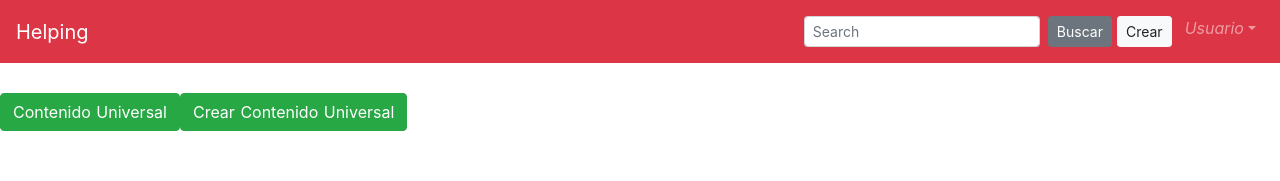
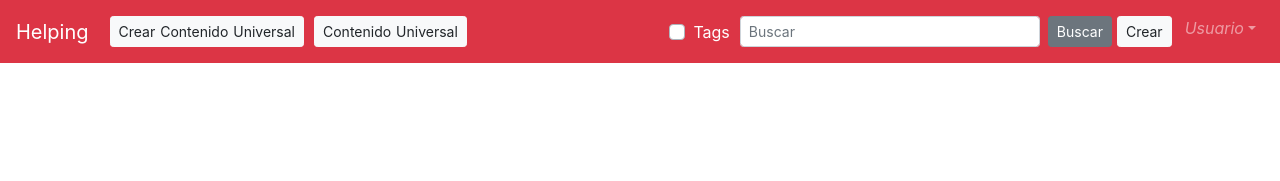
Before and after one commit to Yandall/help-ing, a Nuxt app in the folder Frontend/: page /home in a window 1280 px wide. Shown: the top 181 px of the page. Built offline with nearby package versions, Linux system fonts and the light colour scheme; no server answers.

Commit message:
Buscador listo

```diff
--- a/Frontend/pages/createPost.vue
+++ b/Frontend/pages/createPost.vue
@@ -112,7 +112,6 @@
 
 <style scoped>
 .container {
-  margin: 0 auto;
   padding: 3em 5em 1em 5em;
   min-height: 50vh;
   display: block;
--- a/Frontend/pages/home.vue
+++ b/Frontend/pages/home.vue
@@ -6,12 +6,37 @@
       <b-navbar-toggle target="nav-collapse"></b-navbar-toggle>
 
       <b-collapse id="nav-collapse" is-nav>
+        <b-navbar-nav>
+          <b-button
+            variant="light"
+            size="sm"
+            v-if="mod"
+            style="margin-inline: 5px"
+            :to="{ name: 'createUC' }"
+          >Crear Contenido Universal</b-button>
+          <b-button
+            variant="light"
+            size="sm"
+            style="margin-inline: 5px"
+            :to="{ name: 'universalContent' }"
+          >Contenido Universal</b-button>
+        </b-navbar-nav>
 
         <!-- Right aligned nav items -->
         <b-navbar-nav class="ml-auto">
           <b-nav-form>
-            <b-form-input size="sm" class="mr-sm-2" placeholder="Search"></b-form-input>
-            <b-button size="sm" class="my-2 my-sm-2" type="submit">Buscar</b-button>
+            <b-form-checkbox
+              id="checkbox-tags"
+              v-model="typeSearch"
+              name="checkbox-tags"
+              value="tags"
+              unchecked-value="title"
+              style="margin-right: 10px; color: white;"
+            >
+            Tags
+            </b-form-checkbox>
+            <b-form-input size="sm" class="mr-sm-2" v-model="search" placeholder="Buscar" style="min-width: 300px"></b-form-input>
+            <b-button size="sm" class="my-2 my-sm-2" @click="searchPost">Buscar</b-button>
             <b-button
               variant="light"
               size="sm"
@@ -26,39 +51,27 @@
               <em>Usuario</em>
             </template>
             <b-dropdown-item href="#" v-b-modal.modal-1>Profile</b-dropdown-item>
-            <b-dropdown-item href="#">Sign Out</b-dropdown-item>
+            <b-dropdown-item href="#" @click="logOut">Salir</b-dropdown-item>
           </b-nav-item-dropdown>
         </b-navbar-nav>
       </b-collapse>
     </b-navbar>
-    <b-button
-      variant="success"
-      :to="{ name: 'universalContent' }"
-      style="margin: 30px 0 15px 0"
-    >Contenido Universal</b-button
-    >
-    <b-button
-      variant="success"
-      :to="{ name: 'createUC' }"
-      style="margin: 30px 0 15px 0"
-    >Crear Contenido Universal</b-button
-    >
+
+
     <div class="container">
-      <h1 class="title" id="home.title">
+      <h1 class="title" id="home.title" v-if="!isSearching">
         Ultimas publicaciones
+      </h1>
+      <h1 class="title" id="home.search" v-if="isSearching">
+        Búsqueda
+      </h1>
 
         <b-modal id="modal-1" title="Perfil" hide-footer="true">
           <img :src="image" height="100" width="100" style="margin: 10px" />
-          <b-button
-            variant="danger"
-            @click="logOut()"
-            style="margin: 30px 0 15px 0"
-            >logOut</b-button
-          >
           <p class="my-4">Nombre de usuario: {{ nickname }}</p>
           <p class="my-4">Correo electronico: {{ email }}</p>
         </b-modal>
-      </h1>
+
 
       <b-list-group>
         <b-list-group-item
@@ -88,6 +101,7 @@
 
       <div class="overflow-auto">
         <b-pagination-nav
+          v-if="!isSearching"
           :link-gen="linkGen"
           :number-of-pages="numberPages"
           use-router
@@ -127,10 +141,29 @@
         }
       ],
       numberPages: 3,
-      perPage: 5
+      perPage: 5,
+      typeSearch: 'title',
+      search: '',
+      mod: false,
+      isSearching: false
     };
   },
   methods: {
+    searchPost(){
+      this.isSearching = true
+      Axios.get(`${this.url}/${this.typeSearch}/${this.search}`)
+        .then(res => {
+          let data = res.data;
+          data.forEach(item => {
+            item.post_date = item.post_date.substring(0, 10);
+          });
+          console.log(data)
+          this.post_list = data;
+        })
+        .catch(e => {
+          console.log(e);
+        });
+    },
     loadPosts(index) {
       index = index || 1;
       Axios.get(this.url + "/" + index, {
@@ -145,6 +178,7 @@
           data.forEach(item => {
             item.post_date = item.post_date.substring(0, 10);
           });
+          console.log(data)
           this.post_list = data;
           this.numberPages = Math.ceil(res.data.cantPosts / this.perPage);
           console.log(this.numberPages);
@@ -166,6 +200,11 @@
       this.nickname = localStorage.getItem("nickname");
       this.email = localStorage.getItem("email");
       this.image = localStorage.getItem("image");
+      if(localStorage.getItem("range") == 1){
+        this.mod = false
+      } else {
+        this.mod = true
+      }
     }
   }
 };
--- a/Frontend/pages/login.vue
+++ b/Frontend/pages/login.vue
@@ -186,6 +186,7 @@
             if (data.length == 1) {
               localStorage.setItem("nickname", data[0].nickname);
               localStorage.setItem("email", data[0].email);
+              localStorage.setItem("range", data[0].range)
               if (data[0].image) {
                 localStorage.setItem("image", "users/" + data[0].image);
               } else {
```
Also changed, not shown: 1 other file (tests, documents, lock files or other folders).
